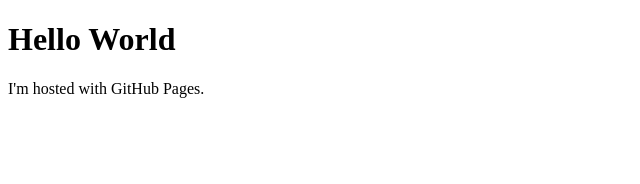
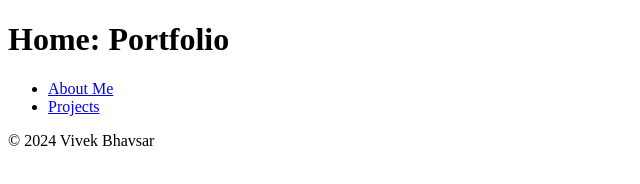
Before and after one commit to vbhavsar16/vbhavsar16.github.io, a plain HTML site: page index.html in a window 1280 px wide. Shown: the whole page, without its empty margins (0-640 px from the left). Drawn offline with Linux system fonts and the light colour scheme.

Commit message:
Changed index files and added few more

```diff
--- a/index.html
+++ b/index.html
@@ -1,7 +1,26 @@
 <!DOCTYPE html>
-<html>
+<html lang="en">
+<head>
+    <meta charset="UTF-8">
+    <meta name="viewport" content="width=device-width, initial-scale=1.0">
+    <title>Vivek Bhavsar</title>
+</head>
 <body>
-<h1>Hello World</h1>
-<p>I'm hosted with GitHub Pages.</p>
+    <header>
+        <h1>Home: Portfolio</h1>
+    </header>
+    <nav>
+        <ul>
+            <li><a href="about.html">About Me</a></li>
+            <li><a href="projects.html">Projects</a></li>
+            <!-- Add more navigation links as needed -->
+	</ul>
+    </nav>
+    <main>
+        <!-- Main content of your homepage -->
+    </main>
+    <footer>
+        <p>&copy; 2024 Vivek Bhavsar</p>
+    </footer>
 </body>
 </html>
```
Also changed, not shown: about.html (added, +19 -0 lines), projects.html (added, +19 -0 lines).
